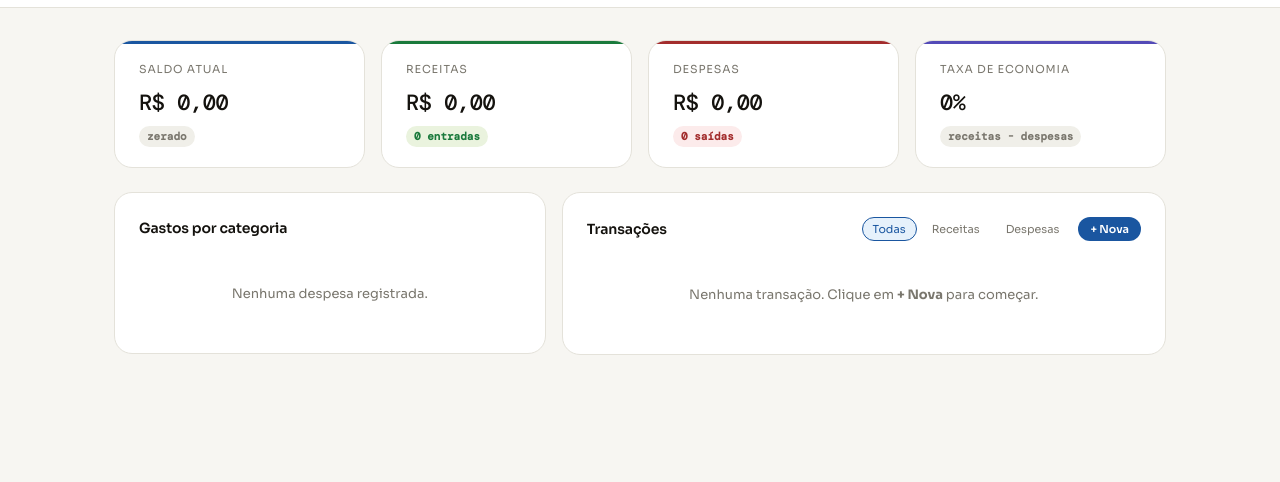
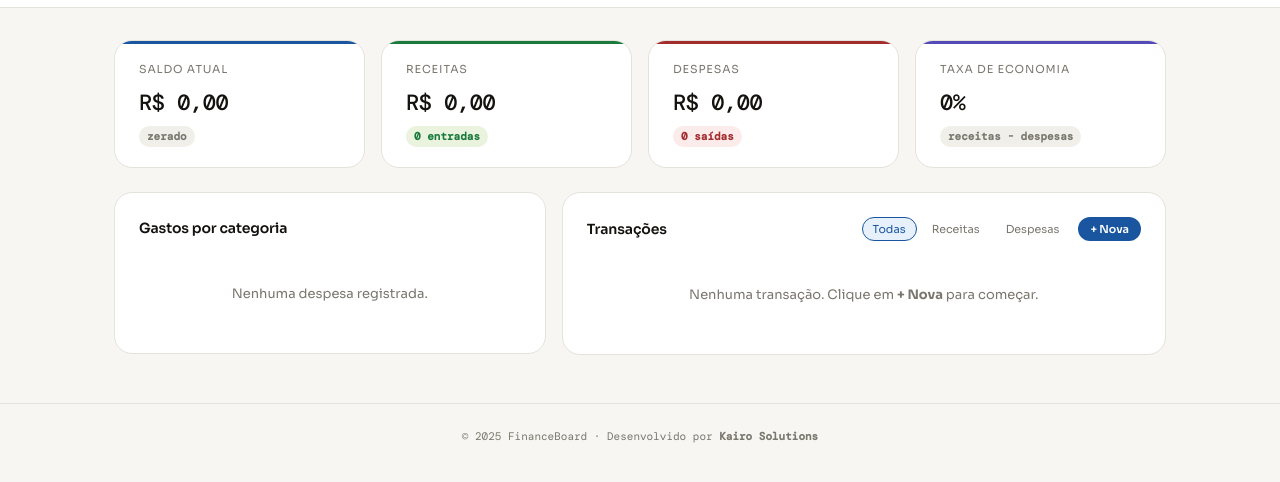
Before and after one commit to JoaozinBJJ/financeboard, a website: page public/index.html in a window 1280 px wide. Shown: the part 52-534 px from the top of the page. Drawn offline with nearby package versions, Linux system fonts and the light colour scheme; no server answers; sample sign-in values are in the browser's storage.

Commit message:
feat: add footer Kairo Solutions

```diff
--- a/public/index.html
+++ b/public/index.html
@@ -247,6 +247,12 @@
     </div>
   </div>
 
+
+<footer style="text-align:center; padding: 1.5rem; font-size: 11px; color: var(--text-muted); font-family: var(--font-mono); border-top: 1px solid var(--border); margin-top: 1rem;">
+  © 2025 FinanceBoard · Desenvolvido por <strong>Kairo Solutions</strong>
+</footer>
+
+
   <script src="app.js"></script>
 </body>
 </html>
```
